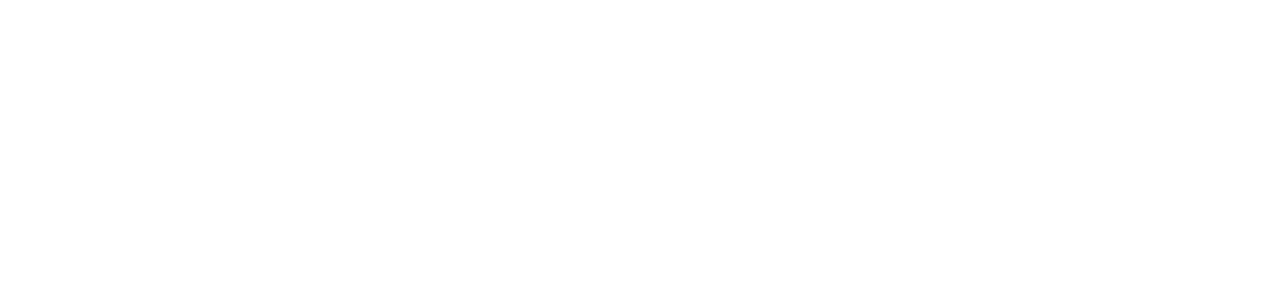
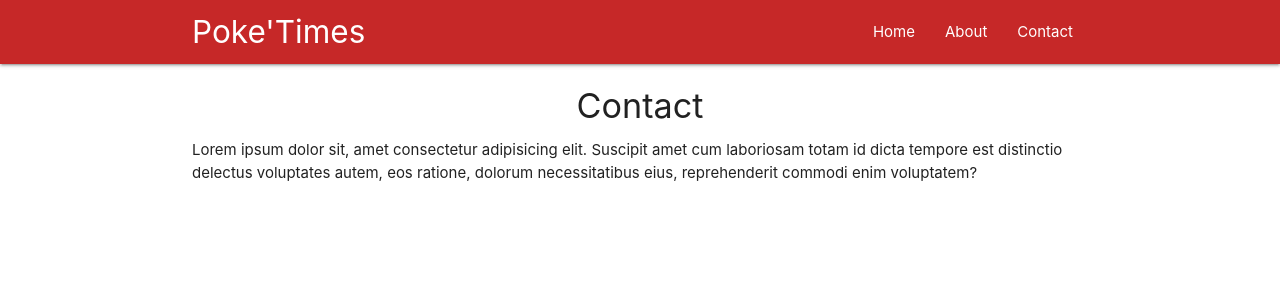
Before and after one commit to ironcarbon/poketimes, a React (Create React App) app: page /contact in a window 1280 px wide. Shown: the top 300 px of the page. Built offline with nearby package versions, Linux system fonts and the light colour scheme.

Commit message:
React Router,setup and giving path

```diff
--- a/package.json
+++ b/package.json
@@ -5,6 +5,7 @@
   "dependencies": {
     "react": "^16.6.3",
     "react-dom": "^16.6.3",
+    "react-router-dom": "^4.3.1",
     "react-scripts": "2.1.1"
   },
   "scripts": {
--- a/public/index.html
+++ b/public/index.html
@@ -10,6 +10,8 @@
       homescreen on Android. See https://developers.google.com/web/fundamentals/web-app-manifest/
     -->
     <link rel="manifest" href="%PUBLIC_URL%/manifest.json">
+    <link rel="stylesheet" href="https://cdnjs.cloudflare.com/ajax/libs/materialize/1.0.0/css/materialize.min.css">
+
     <!--
       Notice the use of %PUBLIC_URL% in the tags above.
       It will be replaced with the URL of the `public` folder during the build.
--- a/src/App.js
+++ b/src/App.js
@@ -1,11 +1,22 @@
 import React, { Component } from 'react';
+import Navbar from './Components/Navbar';
+import { BrowserRouter, Route } from 'react-router-dom';
+import Home from './Components/Home';
+import About from './Components/About';
+import Contact from './Components/Contact';
 
 class App extends Component {
   render() {
     return (
-      <div className="App">
+      <BrowserRouter>
+        <div className="App">
+          <Navbar />
+          <Route path='/' exact component={Home} />
+          <Route path='/about' component={About} />
+          <Route path='/contact' component={Contact} />
+        </div>
+      </BrowserRouter>
 
-      </div>
     );
   }
 }
--- /dev/null
+++ b/src/Components/About.js
@@ -0,0 +1,12 @@
+import React from 'react';
+
+const about= () => {
+    return(
+        <div className="container">
+            <h4 className= "center">About</h4>
+            <p>Lorem ipsum dolor sit, amet consectetur adipisicing elit. Suscipit amet cum laboriosam totam id dicta tempore est distinctio delectus voluptates autem, eos ratione, dolorum necessitatibus eius, reprehenderit commodi enim voluptatem?</p>
+        </div>
+    )
+}
+
+export default about;
--- /dev/null
+++ b/src/Components/Contact.js
@@ -0,0 +1,12 @@
+import React from 'react';
+
+const contact= () => {
+    return(
+        <div className="container">
+            <h4 className= "center">Contact</h4>
+            <p>Lorem ipsum dolor sit, amet consectetur adipisicing elit. Suscipit amet cum laboriosam totam id dicta tempore est distinctio delectus voluptates autem, eos ratione, dolorum necessitatibus eius, reprehenderit commodi enim voluptatem?</p>
+        </div>
+    )
+}
+
+export default contact;
--- /dev/null
+++ b/src/Components/Home.js
@@ -0,0 +1,12 @@
+import React from 'react';
+
+const home= () => {
+    return(
+        <div className="container">
+            <h4 className= "center">Home</h4>
+            <p>Lorem ipsum dolor sit, amet consectetur adipisicing elit. Suscipit amet cum laboriosam totam id dicta tempore est distinctio delectus voluptates autem, eos ratione, dolorum necessitatibus eius, reprehenderit commodi enim voluptatem?</p>
+        </div>
+    )
+}
+
+export default home;
--- /dev/null
+++ b/src/Components/Navbar.js
@@ -0,0 +1,20 @@
+import React from 'react';
+
+const navbar= () =>{
+    return(
+        <nav className= "nav-wrapper red darken-3">
+            <div className="container">
+                <a className="brand-logo">Poke'Times</a>
+                <ul className="right">
+                    <li><a href="/">Home</a></li>
+                    <li><a href="/about">About</a></li>
+                    <li><a href="/contact">Contact</a></li>
+                </ul>
+            </div>
+        </nav>
+
+    )
+
+}
+
+export default navbar;
```
Also changed, not shown: 1 other file (tests, documents, lock files or other folders).
